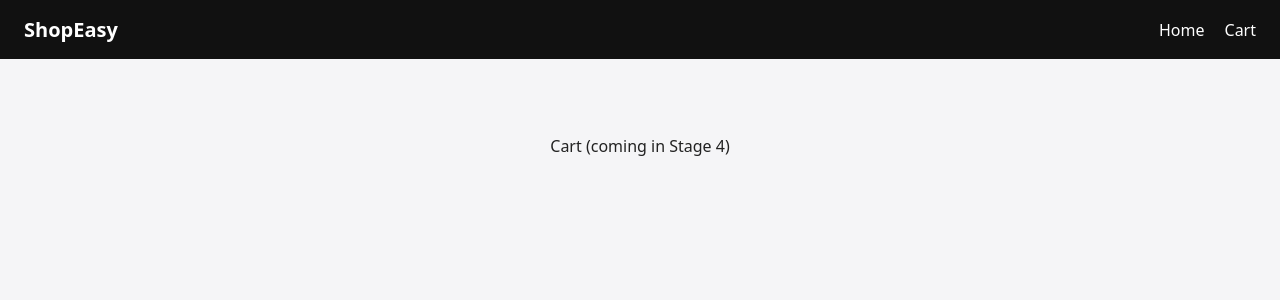
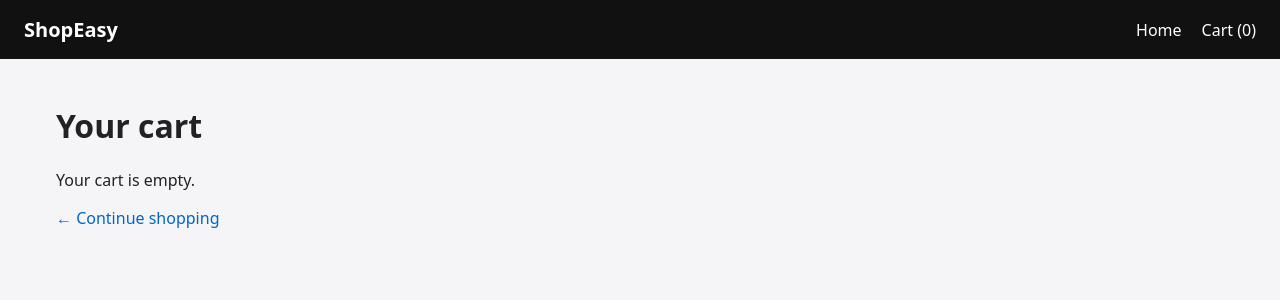
Before and after one commit to Rikriti7/ecommerce-store, a React (Vite) app: page /cart in a window 1280 px wide. Shown: the top 300 px of the page. Built offline with nearby package versions, Linux system fonts and the light colour scheme.

Commit message:
Add cart with Zustand store

```diff
--- a/src/App.jsx
+++ b/src/App.jsx
@@ -2,6 +2,7 @@ import { Routes, Route } from "react-router-dom";
 import Navbar from "./components/Navbar";
 import Home from "./pages/Home";
 import ProductDetail from "./pages/ProductDetail";
+import Cart from "./pages/Cart";
 
 
 function App() {
@@ -11,7 +12,7 @@ function App() {
       <Routes>
         <Route path="/" element={<Home />} />
         <Route path="/product/:id" element={<ProductDetail />} />
-        <Route path="/cart" element={<p className="status">Cart (coming in Stage 4)</p>} />
+        <Route path="/cart" element={<Cart />} />
         <Route path="/checkout" element={<p className="status">Checkout (coming in Stage 5)</p>} />
         <Route path="*" element={<p className="status">Page not found</p>} />
       </Routes>
--- a/src/components/Navbar.jsx
+++ b/src/components/Navbar.jsx
@@ -1,12 +1,16 @@
 import { Link } from "react-router-dom";
+import { useCartStore, selectCount } from "../store/cartStore";
+
 
 function Navbar() {
+  const count = useCartStore(selectCount);
+
   return (
     <header className="navbar">
       <Link to="/" className="logo">ShopEasy</Link>
       <nav>
         <Link to="/">Home</Link>
-        <Link to="/cart">Cart</Link>
+        <Link to="/cart">Cart ({count})</Link>
       </nav>
     </header>
   );
--- a/src/index.css
+++ b/src/index.css
@@ -162,3 +162,75 @@ a {
   flex: 1;
   min-width: 200px;
 }
+
+.cart-list {
+  display: flex;
+  flex-direction: column;
+  gap: 12px;
+}
+
+.cart-item {
+  display: flex;
+  align-items: center;
+  gap: 16px;
+  background: #fff;
+  padding: 12px 16px;
+  border-radius: 12px;
+}
+
+.cart-item img {
+  width: 72px;
+  height: 72px;
+  object-fit: cover;
+  border-radius: 8px;
+  background: #eee;
+}
+
+.cart-item-info {
+  flex: 1;
+}
+
+.cart-item-info h3,
+.cart-item-info p {
+  margin: 0 0 4px;
+}
+
+.qty {
+  display: flex;
+  align-items: center;
+  gap: 10px;
+}
+
+.qty button {
+  width: 32px;
+  height: 32px;
+  border: 1px solid #ccc;
+  border-radius: 6px;
+  background: #fff;
+  cursor: pointer;
+  font-size: 16px;
+}
+
+.line-total {
+  min-width: 80px;
+  text-align: right;
+  font-weight: 700;
+}
+
+.remove {
+  border: none;
+  background: none;
+  color: #c0392b;
+  cursor: pointer;
+}
+
+.cart-summary {
+  margin-top: 24px;
+  text-align: right;
+}
+
+@media (max-width: 700px) {
+  .cart-item {
+    flex-wrap: wrap;
+  }
+}
--- /dev/null
+++ b/src/pages/Cart.jsx
@@ -0,0 +1,54 @@
+import { Link, useNavigate } from "react-router-dom";
+import { useCartStore, selectTotal } from "../store/cartStore";
+
+function Cart() {
+  const items = useCartStore((state) => state.items);
+  const total = useCartStore(selectTotal);
+  const removeFromCart = useCartStore((state) => state.removeFromCart);
+  const updateQuantity = useCartStore((state) => state.updateQuantity);
+  const navigate = useNavigate();
+
+  if (items.length === 0) {
+    return (
+      <main className="container">
+        <h1>Your cart</h1>
+        <p>Your cart is empty.</p>
+        <Link to="/" className="back-link">← Continue shopping</Link>
+      </main>
+    );
+  }
+
+  return (
+    <main className="container">
+      <h1>Your cart</h1>
+
+      <div className="cart-list">
+        {items.map((item) => (
+          <div key={item.id} className="cart-item">
+            <img src={item.thumbnail} alt={item.title} />
+            <div className="cart-item-info">
+              <h3>{item.title}</h3>
+              <p>${item.price}</p>
+            </div>
+            <div className="qty">
+              <button onClick={() => updateQuantity(item.id, item.qty - 1)} aria-label="Decrease quantity">−</button>
+              <span>{item.qty}</span>
+              <button onClick={() => updateQuantity(item.id, item.qty + 1)} aria-label="Increase quantity">+</button>
+            </div>
+            <p className="line-total">${(item.price * item.qty).toFixed(2)}</p>
+            <button className="remove" onClick={() => removeFromCart(item.id)}>Remove</button>
+          </div>
+        ))}
+      </div>
+
+      <div className="cart-summary">
+        <h2>Total: ${total.toFixed(2)}</h2>
+        <button className="btn" onClick={() => navigate("/checkout")}>
+          Proceed to checkout
+        </button>
+      </div>
+    </main>
+  );
+}
+
+export default Cart;
--- a/src/pages/ProductDetail.jsx
+++ b/src/pages/ProductDetail.jsx
@@ -3,6 +3,7 @@ import { useParams, Link } from "react-router-dom";
 
 function ProductDetail() {
   const { id } = useParams();
+  const addToCart = useCartStore((state) => state.addToCart);
   const [product, setProduct] = useState(null);
   const [loading, setLoading] = useState(true);
   const [error, setError] = useState(null);
@@ -47,7 +48,9 @@ function ProductDetail() {
           <p className="detail-price">${product.price}</p>
           <p>⭐ {product.rating} · {product.stock} in stock</p>
           <p>{product.description}</p>
-          <button className="btn" disabled>Add to cart (Stage 4)</button>
+        <button className="btn" onClick={() => addToCart(product)}>
+  Add to cart
+</button>
         </div>
       </div>
     </main>
--- /dev/null
+++ b/src/store/cartStore.js
@@ -0,0 +1,55 @@
+import { create } from "zustand";
+import { persist } from "zustand/middleware";
+
+
+export const useCartStore = create(
+  persist(
+    (set) => ({
+      items: [],
+
+      addToCart: (product) =>
+        set((state) => {
+          const existing = state.items.find((i) => i.id === product.id);
+          if (existing) {
+            return {
+              items: state.items.map((i) =>
+                i.id === product.id ? { ...i, qty: i.qty + 1 } : i
+              ),
+            };
+          }
+          return {
+            items: [
+              ...state.items,
+              {
+                id: product.id,
+                title: product.title,
+                price: product.price,
+                thumbnail: product.thumbnail,
+                qty: 1,
+              },
+            ],
+          };
+        }),
+
+      removeFromCart: (id) =>
+        set((state) => ({ items: state.items.filter((i) => i.id !== id) })),
+
+      updateQuantity: (id, qty) =>
+        set((state) => ({
+          items:
+            qty <= 0
+              ? state.items.filter((i) => i.id !== id)
+              : state.items.map((i) => (i.id === id ? { ...i, qty } : i)),
+        })),
+
+      clearCart: () => set({ items: [] }),
+    }),
+    { name: "cart-storage" }
+  )
+);
+
+export const selectCount = (state) =>
+  state.items.reduce((sum, i) => sum + i.qty, 0);
+
+export const selectTotal = (state) =>
+  state.items.reduce((sum, i) => sum + i.price * i.qty, 0);
```
